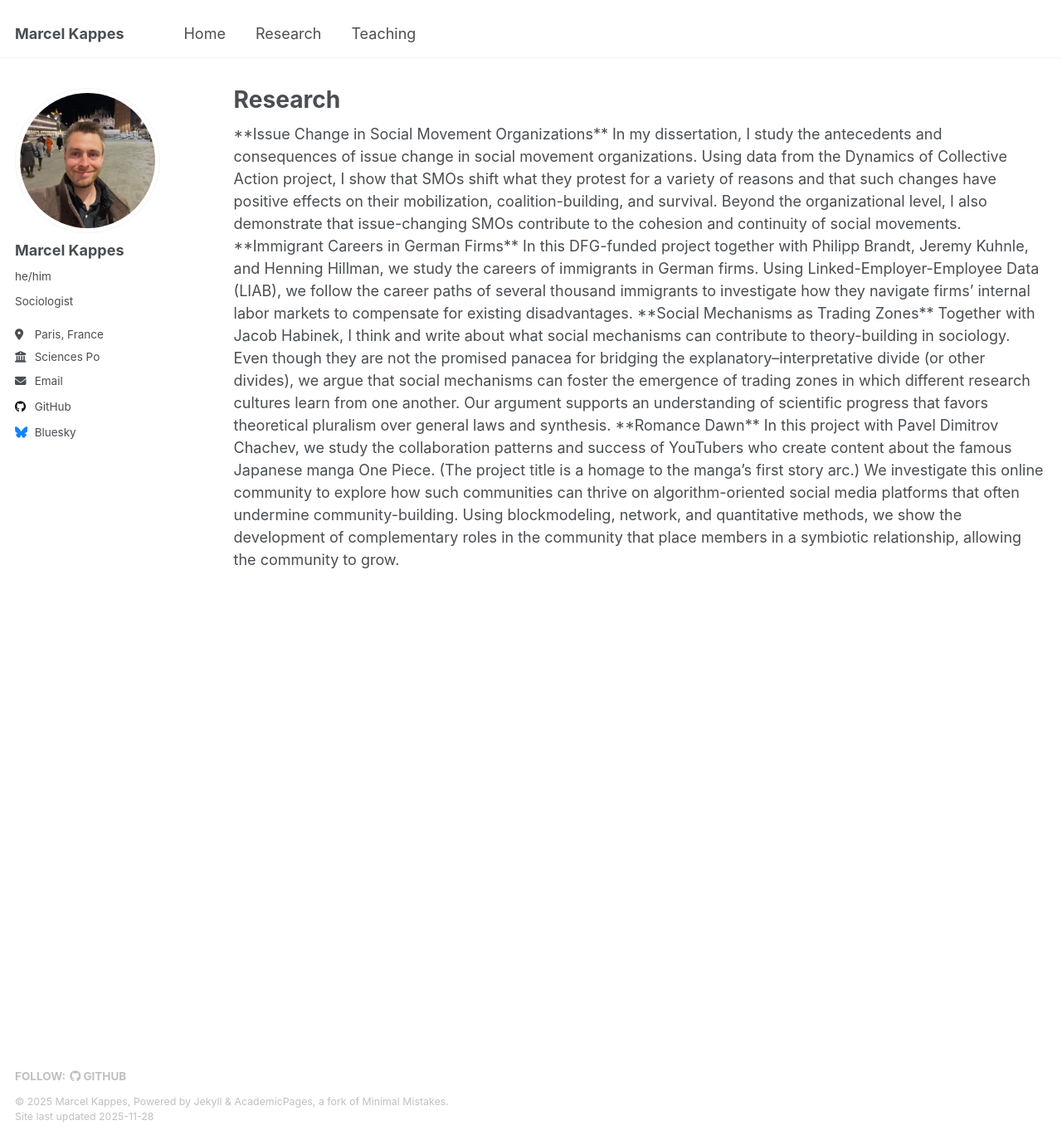
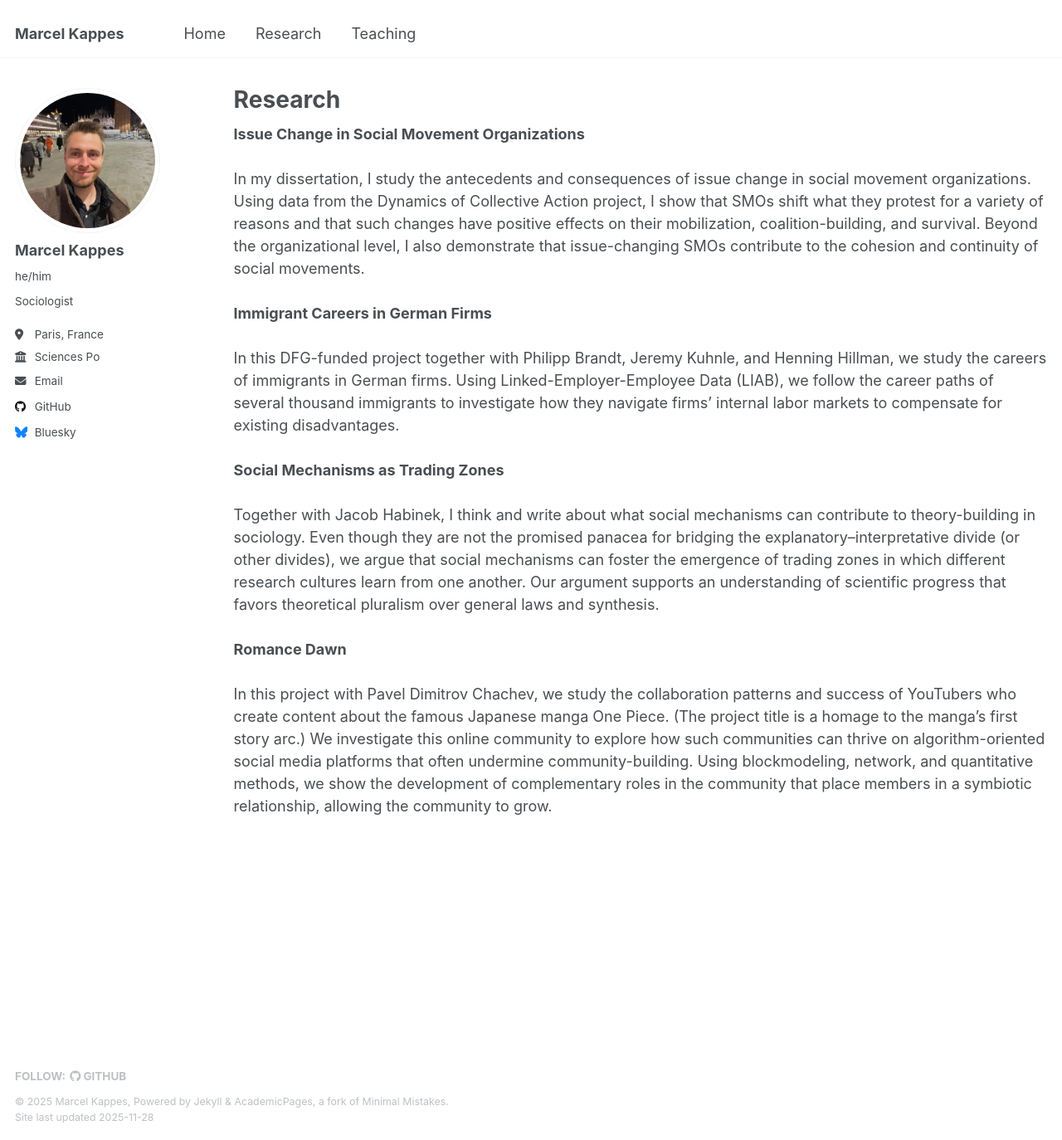
Before and after one commit to markappe/markappe.github.io, a Jekyll site: the page built from _pages/research.html, in a window 1280 px wide and 1374 px high. Shown: the whole window at 83% size. Built offline with Jekyll 4.4.1, drawn with Linux system fonts in a browser that asks for light colours.

```diff
--- a/_pages/research.html
+++ b/_pages/research.html
@@ -5,22 +5,30 @@ permalink: /research/
 author_profile: true
 ---
 
-**Issue Change in Social Movement Organizations**
+<b>Issue Change in Social Movement Organizations</b><br><br>
 
-In my dissertation, I study the antecedents and consequences of issue change in social movement organizations. Using data from the Dynamics of Collective Action project, I show that SMOs shift what they protest for a variety of reasons and that such changes have positive effects on their mobilization, coalition-building, and survival. Beyond the organizational level, I also demonstrate that issue-changing SMOs contribute to the cohesion and continuity of social movements.
+In my dissertation, I study the antecedents and consequences of issue change in social movement organizations.
+Using data from the Dynamics of Collective Action project, I show that SMOs shift what they protest for a variety of reasons and
+that such changes have positive effects on their mobilization, coalition-building, and survival. Beyond the organizational level,
+I also demonstrate that issue-changing SMOs contribute to the cohesion and continuity of social movements.<br><br>
 
+<b>Immigrant Careers in German Firms</b><br><br>
 
-**Immigrant Careers in German Firms**
+In this DFG-funded project together with Philipp Brandt, Jeremy Kuhnle, and Henning Hillman, we study the careers of immigrants in German firms.
+Using Linked-Employer-Employee Data (LIAB), we follow the career paths of several thousand immigrants to investigate how they navigate
+firms’ internal labor markets to compensate for existing disadvantages.<br><br>
 
-In this DFG-funded project together with Philipp Brandt, Jeremy Kuhnle, and Henning Hillman, we study the careers of immigrants in German firms. Using Linked-Employer-Employee Data (LIAB), we follow the career paths of several thousand immigrants to investigate how they navigate firms’ internal labor markets to compensate for existing disadvantages.
+<b>Social Mechanisms as Trading Zones</b><br><br>
 
+Together with Jacob Habinek, I think and write about what social mechanisms can contribute to theory-building in sociology. Even though they are
+not the promised panacea for bridging the explanatory–interpretative divide (or other divides), we argue that social mechanisms can foster the
+emergence of trading zones in which different research cultures learn from one another. Our argument supports an understanding of scientific
+progress that favors theoretical pluralism over general laws and synthesis.<br><br>
 
-**Social Mechanisms as Trading Zones**
+<b>Romance Dawn</b><br><br>
 
-
-Together with Jacob Habinek, I think and write about what social mechanisms can contribute to theory-building in sociology. Even though they are not the promised panacea for bridging the explanatory–interpretative divide (or other divides), we argue that social mechanisms can foster the emergence of trading zones in which different research cultures learn from one another. Our argument supports an understanding of scientific progress that favors theoretical pluralism over general laws and synthesis.
-
-**Romance Dawn**
-
-
-In this project with Pavel Dimitrov Chachev, we study the collaboration patterns and success of YouTubers who create content about the famous Japanese manga One Piece. (The project title is a homage to the manga’s first story arc.) We investigate this online community to explore how such communities can thrive on algorithm-oriented social media platforms that often undermine community-building. Using blockmodeling, network, and quantitative methods, we show the development of complementary roles in the community that place members in a symbiotic relationship, allowing the community to grow.
+In this project with Pavel Dimitrov Chachev, we study the collaboration patterns and success of YouTubers who create content about the famous
+Japanese manga One Piece. (The project title is a homage to the manga’s first story arc.) We investigate this online community to explore how
+such communities can thrive on algorithm-oriented social media platforms that often undermine community-building. Using blockmodeling, network,
+and quantitative methods, we show the development of complementary roles in the community that place members in a symbiotic relationship,
+allowing the community to grow.<br><br>
```
